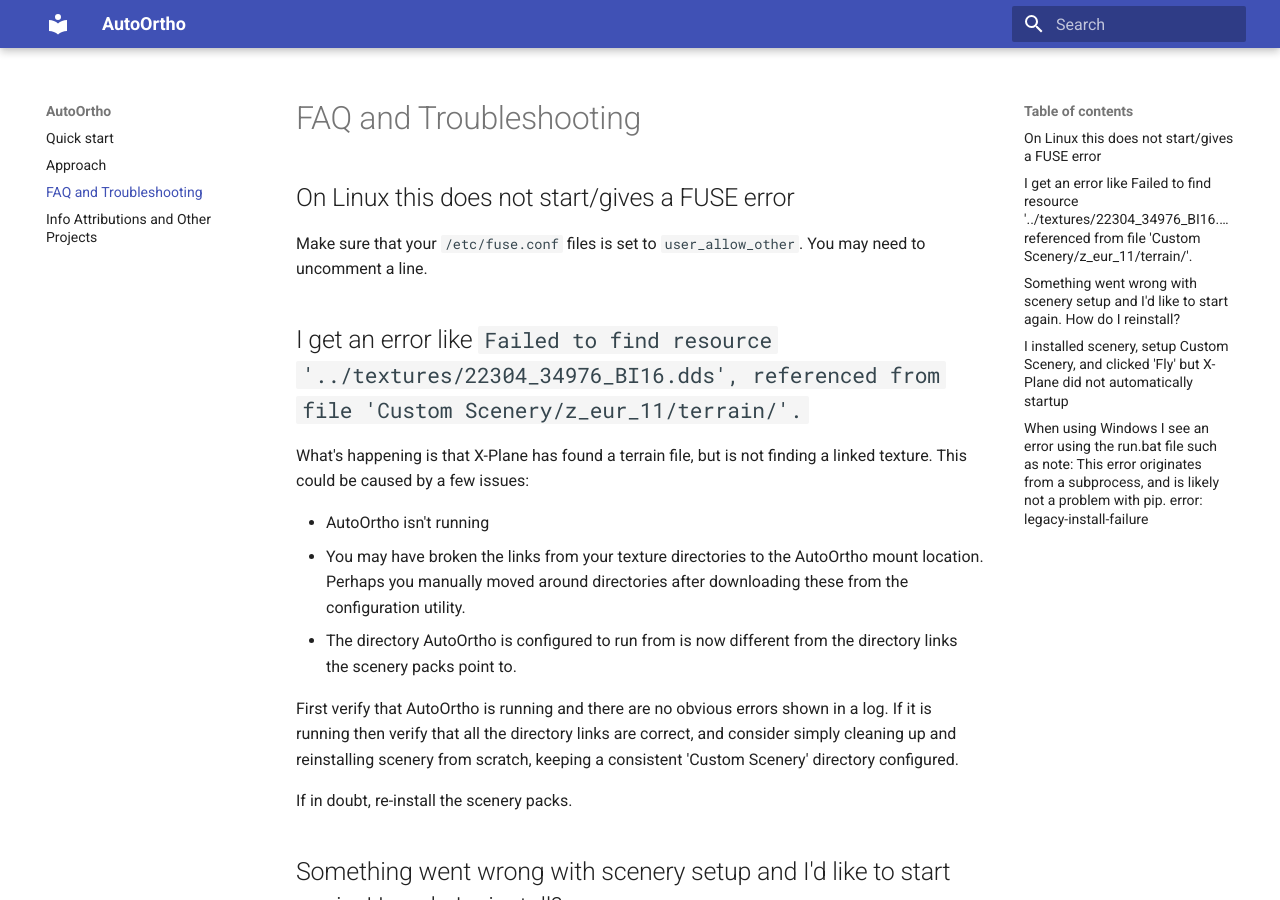
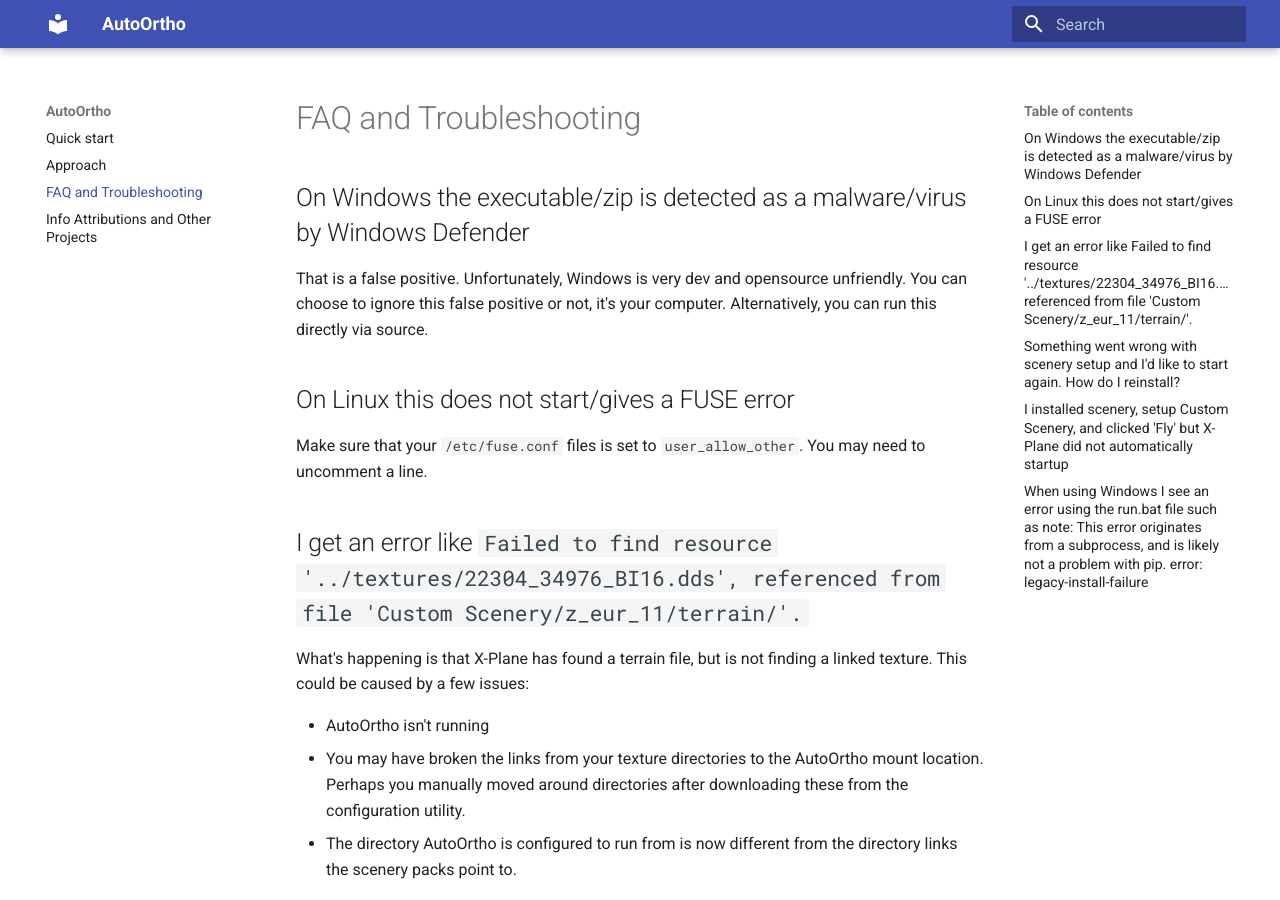
Before and after one commit to kubilus1/autoortho, an MkDocs documentation site: the page built from docs/faq.md, in a window 1280 px wide and 900 px high. Built offline with MkDocs 1.6.1 and Material for MkDocs 9.7.7, drawn with Linux system fonts in a browser that asks for light colours.

Commit message:
Doc update

```diff
--- a/docs/faq.md
+++ b/docs/faq.md
@@ -1,4 +1,7 @@
 # FAQ and Troubleshooting
+
+## On Windows the executable/zip is detected as a malware/virus by Windows Defender
+That is a false positive.  Unfortunately, Windows is very dev and opensource unfriendly.  You can choose to ignore this false positive or not, it's your computer.  Alternatively, you can run this directly via source.
 
 ## On Linux this does not start/gives a FUSE error
 Make sure that your `/etc/fuse.conf` files is set to `user_allow_other`.  You may need to uncomment a line.
```
